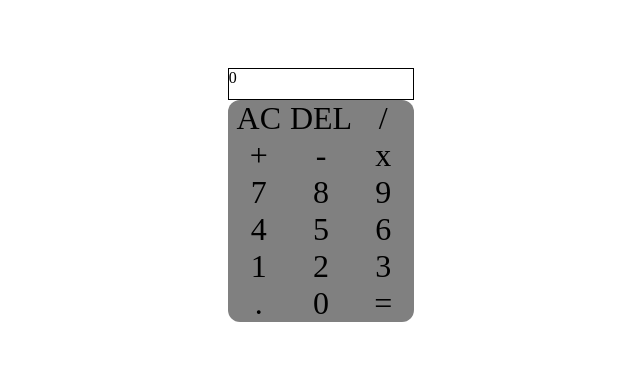
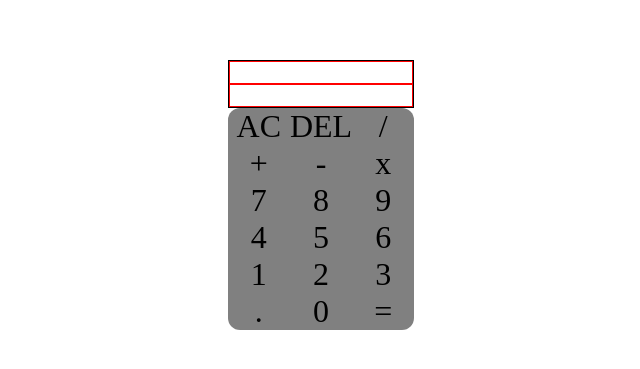
Before and after one commit to SafeCo/react-calculator, a React (Create React App) app in the folder react-calculator/: page / in a window 1280 px wide. Shown: the part 205-574 px from the top of the page, without its empty margins (319-959 px from the left). Built offline with nearby package versions, Linux system fonts and the light colour scheme.

Commit message:
Styling and Display logic changes
Added grid to display so the display component doesn't enlarge when numbers are entered and push the keypad downward.
Added current and previous operation keys to state to display instead of the numbers.

```diff
--- a/react-calculator/src/App.js
+++ b/react-calculator/src/App.js
@@ -26,18 +26,22 @@ function checkSymbol(e){
     let secondS = prev.secondNumberSwitch
     let op = prev.operand
     let opS = prev.operandState
+    let cO = prev.currentOperation
+    let pO = prev.previousOperation
 
     if(opS == false && symbolType == 'number'){
       return{
         ...prev,
           firstNumber: first + e.target.innerHTML,
-          firstNumberSwitch: true
+          firstNumberSwitch: true,
+          currentOperation: first + e.target.innerHTML
       }
     }else if (opS == false && symbolType== 'dot' && !first.includes('.')){
       return{
         ...prev,
         firstNumber: !first == "" ? first + e.target.innerHTML : "0.",
-        firstNumberSwitch: true
+        firstNumberSwitch: true,
+        currentOperation: !first == "" ? first + e.target.innerHTML : "0."
       }
     }else if (opS == false && symbolType== 'dot' && first.includes('.')){
       return{
@@ -52,19 +56,24 @@ function checkSymbol(e){
         ...prev,
           firstNumber: first == "0."? "0": first,
           operand: e.target.innerHTML,
-          operandState: true
+          operandState: true,
+          previousOperation: cO + e.target.innerHTML,
+          currentOperation: ""
+
       }
     } else if (opS == true && symbolType == 'number'){
       return{
         ...prev,
           secondNumber: second + e.target.innerHTML,
-          secondNumberSwitch:true
+          secondNumberSwitch:true,
+          currentOperation: second + e.target.innerHTML
       }
     }else if (opS == true && symbolType== 'dot' && !second.includes('.')){
       return{
         ...prev,
         secondNumber: !second == ""? second + e.target.innerHTML : "0.",
-        secondNumberSwitch: true
+        secondNumberSwitch: true,
+        currentOperation: !second == ""? second + e.target.innerHTML : "0."
       }
     }else if (opS == true && symbolType== 'dot' && second.includes('.')){
       return{
@@ -130,6 +139,7 @@ function checkSymbol(e){
         secondNumber:"",
         secondNumberSwitch: false,
         result: evaluate,
+        currentOperation: evaluate
       }
     }
   })
--- a/react-calculator/src/components/display.js
+++ b/react-calculator/src/components/display.js
@@ -3,8 +3,8 @@ import React from 'react'
 const Display = ({displayFigure}) => {
   return (
     <div id='display' >
-      <div>{displayFigure.firstNumber} {displayFigure.operand} {displayFigure.secondNumber}</div>
-      <div>{displayFigure.result}</div>
+      <div>{displayFigure.previousOperation}</div>
+      <div>{displayFigure.currentOperation}</div>
     </div>
 
   )
--- a/react-calculator/src/index.css
+++ b/react-calculator/src/index.css
@@ -44,5 +44,11 @@ body{
 #display{
     border: solid black 1px;
     width: 100%;
-    height: 2em;
+    display: grid;
+    text-align: right;
+    height: 3em;
+    grid-template-rows: 2fr 2fr;
 }
+#display div{
+    border: solid red 1px
+}
```
